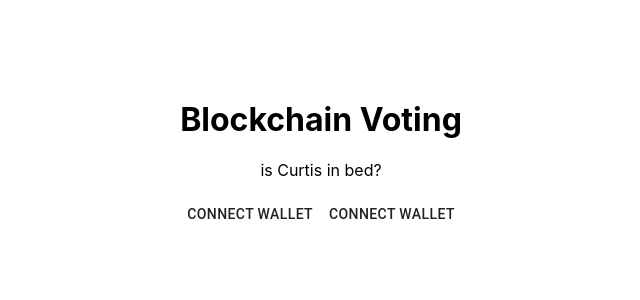
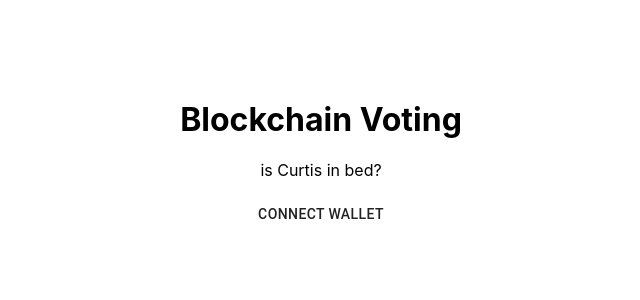
Before and after one commit to WillGil/BlockchainVoting, a React (Create React App) app: page / in a window 1280 px wide. Shown: the top 300 px of the page, without its empty margins (319-959 px from the left). Built offline with nearby package versions, Linux system fonts and the light colour scheme.

Commit message:
Updated buttons

```diff
--- a/src/App.js
+++ b/src/App.js
@@ -91,7 +91,7 @@ function App() {
       </div>
       <div>
         {currentAccount ? voteYesButton() : connectWalletButton()}
-        {currentAccount ? voteNoButton() : connectWalletButton()}
+        {currentAccount ? voteNoButton(): null}
       </div>
     </div>
   )
```
